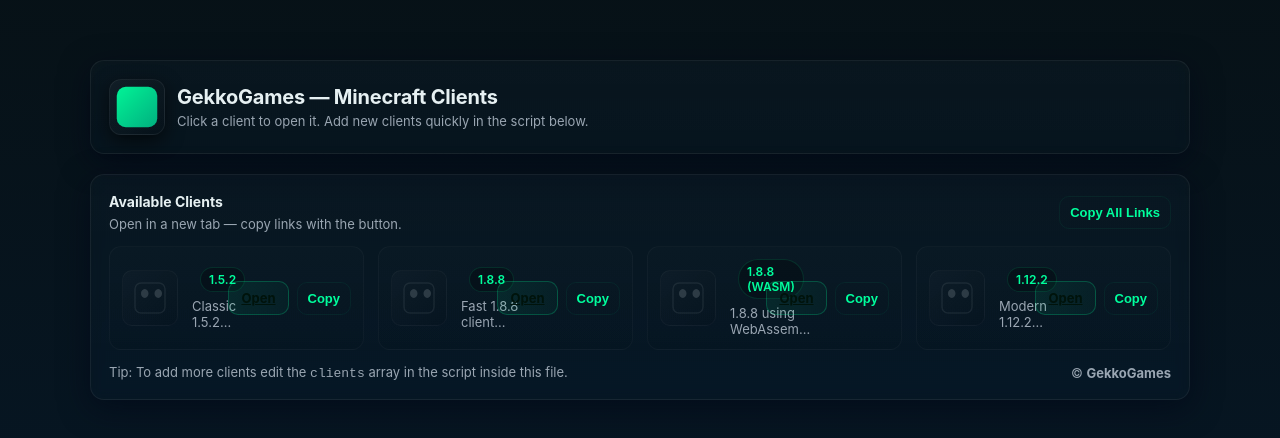
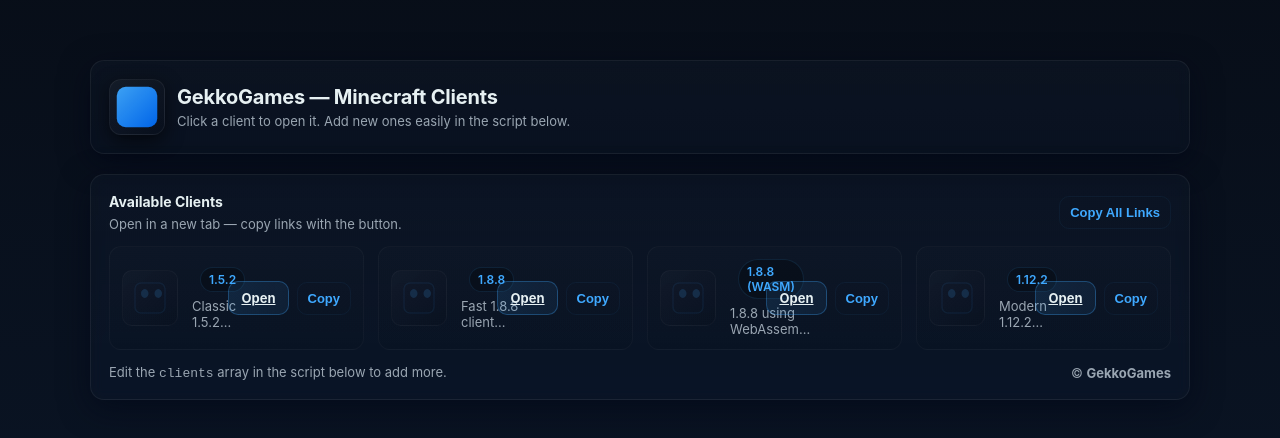
Before and after one commit to migekkoHecker/eaglercraft-clients, a plain HTML site: page index.html in a window 1280 px wide. Shown: the part 170-608 px from the top of the page. Drawn offline with Linux system fonts and the light colour scheme.

Commit message:
Update index.html

```diff
--- a/index.html
+++ b/index.html
@@ -6,9 +6,9 @@
   <title>GekkoGames — Minecraft Clients</title>
   <style>
     :root{
-      --bg-1:#071013;
-      --bg-2:#061726;
-      --accent:#00ff9d;
+      --bg-1:#070c15;
+      --bg-2:#0a1526;
+      --accent:#3fa9ff;
       --card:#0f1720;
       --glass: rgba(255,255,255,0.04);
       --muted: #9aa6b2;
@@ -23,7 +23,6 @@
       color: #e6f0f2;
       background: linear-gradient(180deg,var(--bg-1) 0%, var(--bg-2) 100%);
       -webkit-font-smoothing:antialiased;
-      -moz-osx-font-smoothing:grayscale;
       display:flex;
       align-items:center;
       justify-content:center;
@@ -74,7 +73,6 @@
       box-shadow: 0 8px 30px rgba(2,6,23,0.6);
     }
 
-    /* clients grid */
     .clients-grid{
       display:grid;
       grid-template-columns: repeat(auto-fit, minmax(240px,1fr));
@@ -107,7 +105,7 @@
       background: linear-gradient(135deg, rgba(255,255,255,0.025), rgba(0,0,0,0.06));
       border: 1px solid rgba(255,255,255,0.03);
     }
-    .thumb svg{width:36px;height:36px}
+    .thumb svg{width:36px;height:36px;color:var(--accent)}
 
     .meta{
       flex:1;
@@ -134,7 +132,7 @@
       margin-left:auto;
       background: rgba(0,0,0,0.25);
       color:var(--accent);
-      border:1px solid rgba(0,255,157,0.12);
+      border:1px solid rgba(63,169,255,0.12);
       padding:4px 8px;
       border-radius:999px;
       font-size:12px;
@@ -176,13 +174,13 @@
       align-items:center;
       gap:8px;
       transition: all .12s ease;
-      border:1px solid rgba(0,255,157,0.06);
+      border:1px solid rgba(63,169,255,0.06);
     }
-    .btn:hover{ transform:translateY(-3px); background: rgba(0,255,157,0.03) }
+    .btn:hover{ transform:translateY(-3px); background: rgba(63,169,255,0.05) }
     .open {
-      background: linear-gradient(90deg, rgba(0,255,157,0.08), rgba(0,255,157,0.04));
-      color:#00130b;
-      border:1px solid rgba(0,255,157,0.22);
+      background: linear-gradient(90deg, rgba(63,169,255,0.12), rgba(63,169,255,0.08));
+      color:#e6f0f2;
+      border:1px solid rgba(63,169,255,0.3);
       padding:8px 12px;
       border-radius:10px;
       font-weight:700;
@@ -199,7 +197,6 @@
       font-size:13px;
     }
 
-    /* small screens adjustments */
     @media (max-width:520px){
       header{gap:12px}
       .logo{width:48px;height:48px}
@@ -209,59 +206,55 @@
 </head>
 <body>
   <div class="container">
-    <header class="card" aria-hidden="false">
+    <header class="card">
       <div style="display:flex;align-items:center;gap:12px">
-        <div class="logo" aria-hidden="true">
-          <!-- small creeper-ish SVG icon -->
-          <svg viewBox="0 0 24 24" fill="none" aria-hidden="true">
-            <rect x="3" y="3" width="18" height="18" rx="4" fill="url(#g)"/>
+        <div class="logo">
+          <svg viewBox="0 0 24 24" fill="none">
+            <rect x="3" y="3" width="18" height="18" rx="4" fill="url(#blueGrad)"/>
             <defs>
-              <linearGradient id="g" x1="0" y1="0" x2="1" y2="1">
-                <stop offset="0" stop-color="#00ff9d" stop-opacity="0.95"/>
-                <stop offset="1" stop-color="#00c28a" stop-opacity="0.9"/>
+              <linearGradient id="blueGrad" x1="0" y1="0" x2="1" y2="1">
+                <stop offset="0" stop-color="#3fa9ff" stop-opacity="0.95"/>
+                <stop offset="1" stop-color="#006eff" stop-opacity="0.9"/>
               </linearGradient>
             </defs>
           </svg>
         </div>
         <div>
           <h1>GekkoGames — Minecraft Clients</h1>
-          <p class="lead">Click a client to open it. Add new clients quickly in the script below.</p>
+          <p class="lead">Click a client to open it. Add new ones easily in the script below.</p>
         </div>
       </div>
     </header>
 
-    <section class="card" aria-labelledby="clients-title">
+    <section class="card">
       <div style="display:flex;justify-content:space-between;align-items:center;gap:12px">
         <div>
-          <h2 id="clients-title" style="margin:0;font-size:14px">Available Clients</h2>
+          <h2 style="margin:0;font-size:14px">Available Clients</h2>
           <p style="margin:6px 0 0 0;color:var(--muted);font-size:13px">Open in a new tab — copy links with the button.</p>
         </div>
         <div style="display:flex;gap:8px;align-items:center">
-          <button id="copyAll" class="btn" title="Copy all client links to clipboard">Copy All Links</button>
+          <button id="copyAll" class="btn" title="Copy all client links">Copy All Links</button>
         </div>
       </div>
 
       <div class="clients-grid" id="clientsGrid" style="margin-top:14px;">
-        <!-- JavaScript will populate client cards here -->
+        <!-- JS populates here -->
       </div>
 
       <div class="footer" style="margin-top:14px">
-        <div>Tip: To add more clients edit the <code>clients</code> array in the script inside this file.</div>
+        <div>Edit the <code>clients</code> array in the script below to add more.</div>
         <div>© <strong>GekkoGames</strong></div>
       </div>
     </section>
   </div>
 
   <script>
-    // ---- EDIT THIS ARRAY TO ADD/REMOVE CLIENTS ----
-    // Each entry: { name, url, desc, versionBadge }
     const clients = [
-      { name: "Minecraft 1.5.2 (JS)", url: "https://mc.gekkogames.xyz/1.5.2/minecraft-js", desc: "Classic 1.5.2 experience running in JavaScript.", versionBadge: "1.5.2" },
+      { name: "Minecraft 1.5.2 (JS)", url: "https://mc.gekkogames.xyz/1.5.2/minecraft", desc: "Classic 1.5.2 experience running in JavaScript.", versionBadge: "1.5.2" },
       { name: "Minecraft 1.8.8 (JS)", url: "https://mc.gekkogames.xyz/1.8.8/minecraft-js", desc: "Fast 1.8.8 client implemented in JS.", versionBadge: "1.8.8" },
-      { name: "Minecraft 1.8.8 (WASM)", url: "https://mc.gekkogames.xyz/1.8.8/minecraft-wasm", desc: "1.8.8 using WebAssembly for better perf.", versionBadge: "1.8.8 (WASM)" },
+      { name: "Minecraft 1.8.8 (WASM)", url: "https://mc.gekkogames.xyz/1.8.8/minecraft-wasm", desc: "1.8.8 using WebAssembly for better performance.", versionBadge: "1.8.8 (WASM)" },
       { name: "Minecraft 1.12.2", url: "https://mc.gekkogames.xyz/1.12.2/minecraft", desc: "Modern 1.12.2 client build.", versionBadge: "1.12.2" },
     ];
-    // -----------------------------------------------
 
     const grid = document.getElementById("clientsGrid");
 
@@ -270,19 +263,18 @@
       wrapper.className = "client";
       wrapper.tabIndex = 0;
 
-      // thumb (svg)
       const thumb = document.createElement("div");
       thumb.className = "thumb";
       thumb.innerHTML = `
-        <svg viewBox="0 0 24 24" aria-hidden="true">
+        <svg viewBox="0 0 24 24">
           <rect x="2" y="2" width="20" height="20" rx="4" fill="none" stroke="currentColor" stroke-opacity="0.08" stroke-width="1"/>
           <path d="M6 9c0-1.5 1-3 2.5-3s2.5 1.5 2.5 3-1 3-2.5 3S6 10.5 6 9zM15 9c0-1.5 1-3 2.5-3S20 7.5 20 9s-1 3-2.5 3S15 10.5 15 9z" fill="currentColor" fill-opacity="0.16"/>
         </svg>
       `;
 
-      // meta
       const meta = document.createElement("div");
       meta.className = "meta";
+
       const title = document.createElement("div");
       title.className = "title";
       const h3 = document.createElement("h3");
@@ -300,7 +292,6 @@
       meta.appendChild(title);
       meta.appendChild(desc);
 
-      // actions
       const actions = document.createElement("div");
       actions.className = "actions";
 
@@ -310,46 +301,36 @@
       open.href = c.url;
       open.target = "_blank";
       open.rel = "noopener noreferrer";
-      open.setAttribute("aria-label", "Open " + c.name);
 
       const copy = document.createElement("button");
       copy.className = "btn";
       copy.type = "button";
-      copy.title = "Copy link to clipboard";
-      copy.innerHTML = "Copy";
-
+      copy.textContent = "Copy";
       copy.addEventListener("click", async (ev) => {
         ev.preventDefault();
         try {
           await navigator.clipboard.writeText(c.url);
           copy.textContent = "Copied ✓";
           setTimeout(()=> copy.textContent = "Copy", 1500);
-        } catch (err) {
-          // fallback
+        } catch {
           prompt("Copy this link:", c.url);
         }
       });
 
       actions.appendChild(open);
       actions.appendChild(copy);
-
       wrapper.appendChild(thumb);
       wrapper.appendChild(meta);
       wrapper.appendChild(actions);
-
       return wrapper;
     }
 
-    // render all clients
     function render() {
       grid.innerHTML = "";
-      clients.forEach(c=>{
-        grid.appendChild(createClientCard(c));
-      });
+      clients.forEach(c=> grid.appendChild(createClientCard(c)));
     }
     render();
 
-    // copy all links
     document.getElementById("copyAll").addEventListener("click", async ()=>{
       const all = clients.map(c=>c.url).join("\\n");
       try{
@@ -357,17 +338,8 @@
         const btn = document.getElementById("copyAll");
         btn.textContent = "Copied ✓";
         setTimeout(()=> btn.textContent = "Copy All Links", 1600);
-      }catch(e){
+      }catch{
         prompt("Copy all links:", all);
-      }
-    });
-
-    // optional: keyboard support — enter opens focused card's link
-    grid.addEventListener("keydown", (e)=>{
-      const el = document.activeElement;
-      if(e.key === "Enter" && el && el.classList.contains("client")){
-        const idx = Array.from(grid.children).indexOf(el);
-        if(clients[idx]) window.open(clients[idx].url, "_blank", "noopener");
       }
     });
   </script>
```
